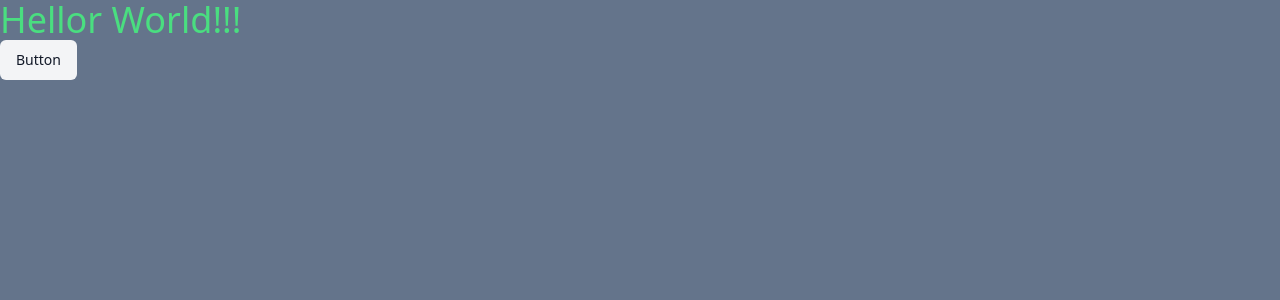
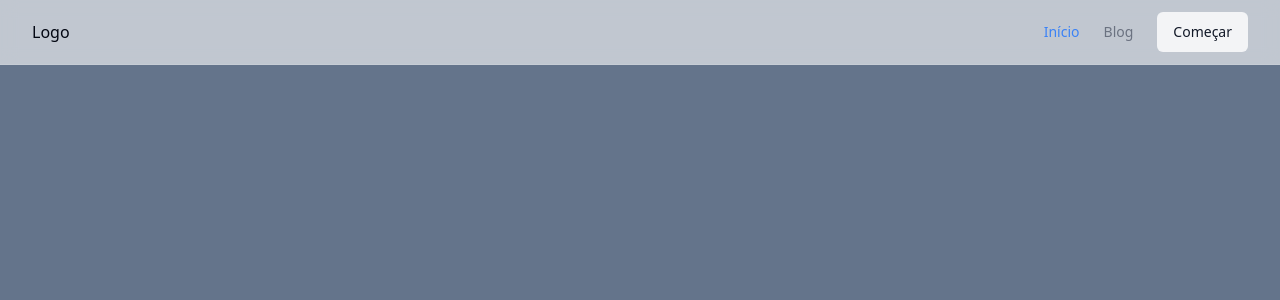
Before and after one commit to MSixels/site-blog, a Next.js app: page / in a window 1280 px wide. Shown: the top 300 px of the page. Built offline with nearby package versions, Linux system fonts and the light colour scheme.

Commit message:
Criando component Header

```diff
--- /dev/null
+++ b/src/components/header/header.tsx
@@ -0,0 +1,26 @@
+import Link from "next/link"
+import { Button } from "../ui/button"
+import { useRouter } from "next/router"
+import { cn } from "@/lib/utils";
+
+export const Header = () => {
+  const router = useRouter();
+  const isHomePage = router.pathname === "/";
+  const BlogPage = router.pathname.startsWith("/blog");
+
+
+  return (
+    <header className="fixed top-0 z-50 w-full border-b border-white/10 bg-background/95 backdrop-blur supports-[backdrop-filter]:bg-background/60">
+      <div className="mx-auto max-w-7xl px-4 sm:px-6 lg:px-8">
+        <div className="flex h-16 items-center justify-between">
+          <Link href="/">Logo</Link>
+          <nav className="flex items-center gap-6">
+            <Link href="/" className={cn('text-sm font-medium transition-colors hover:text-blue-500', isHomePage ? 'text-blue-500' : 'text-muted-foreground' )}>Início</Link>
+            <Link href="/blog" className={cn('text-sm font-medium transition-colors hover:text-primary', BlogPage ? 'text-blue-500' : 'text-muted-foreground' )}>Blog</Link>
+            <Button variant="secondary">Começar</Button>
+          </nav>
+        </div>
+      </div>
+    </header>
+  )
+}
--- /dev/null
+++ b/src/components/header/index.ts
@@ -0,0 +1 @@
+export * from "./header";
--- a/src/pages/index.tsx
+++ b/src/pages/index.tsx
@@ -1,12 +1,10 @@
-import { Button } from "@/components/ui/button";
-
+import { Header } from "@/components/header";
 
 export default function Home() {
   return (
     <>
       <div className="min-h-screen min-w-full bg-slate-500">
-        <h1 className="text-4xl text-green-400">Hellor World!!!</h1>
-        <Button variant={"secondary"}>Button</Button>
+        <Header/>
       </div>
     </>
   );
--- a/tailwind.config.ts
+++ b/tailwind.config.ts
@@ -58,6 +58,7 @@
   		}
   	}
   },
+  // eslint-disable-next-line @typescript-eslint/no-require-imports
   plugins: [require("tailwindcss-animate")],
 };
 
```
